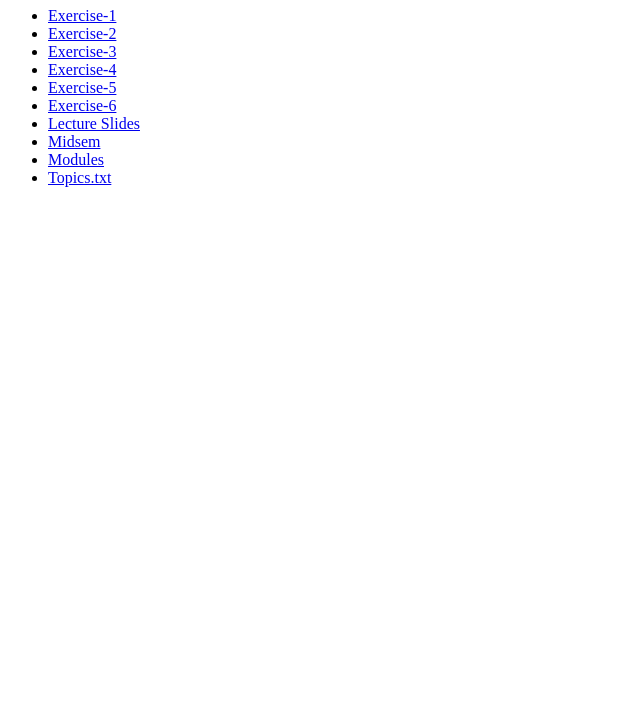
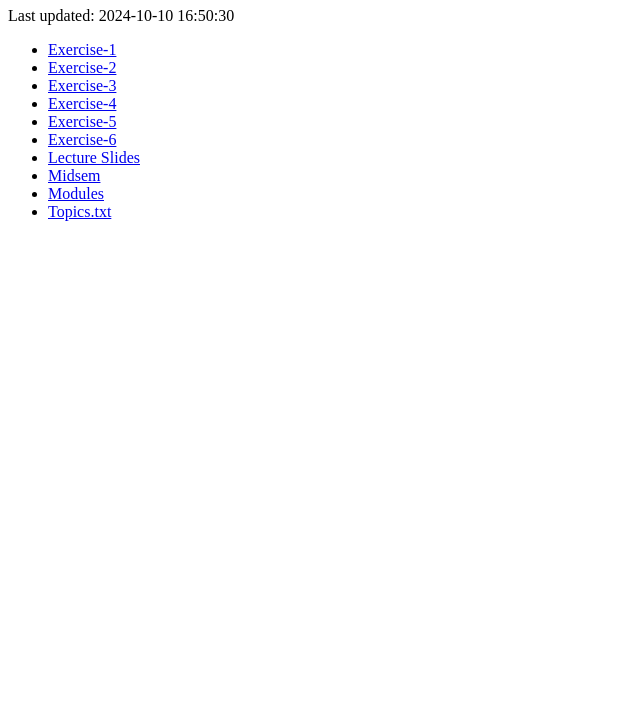
Before and after one commit to Nirraaav/DS203, a plain HTML site: page index.html in a window 1280 px wide. Shown: the part 73-800 px from the top of the page, without its empty margins (0-640 px from the left). Drawn offline with Linux system fonts and the light colour scheme.

Commit message:
generator.py changed to show last updated date

```diff
--- a/index.html
+++ b/index.html
@@ -7,6 +7,7 @@
 </head>
 <body>
 <h1>DS203</h1>
+<p>Last updated: 2024-10-10 16:50:30</p>
 <ul>
 <li><a href="Exercise-1/index.html">Exercise-1</a></li>
 <li><a href="Exercise-2/index.html">Exercise-2</a></li>
```
Also changed, not shown: 1 other file.
